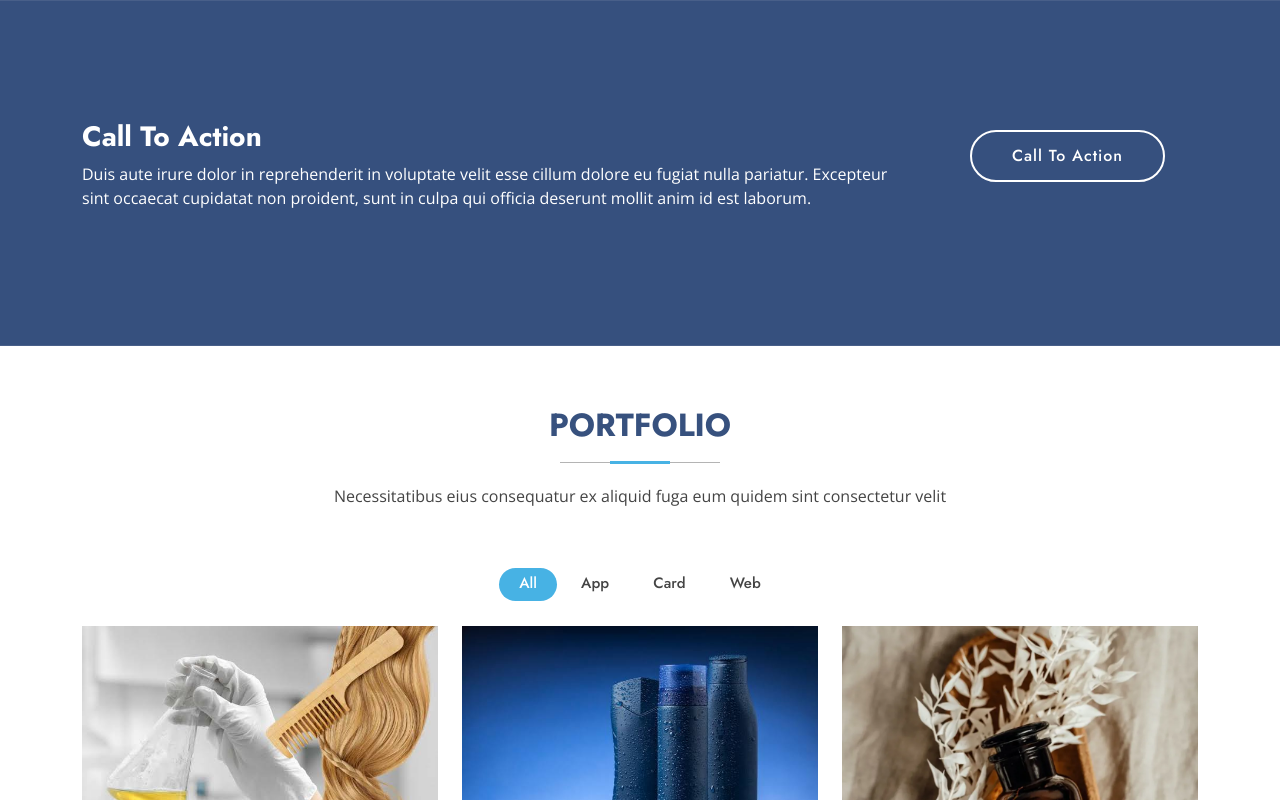
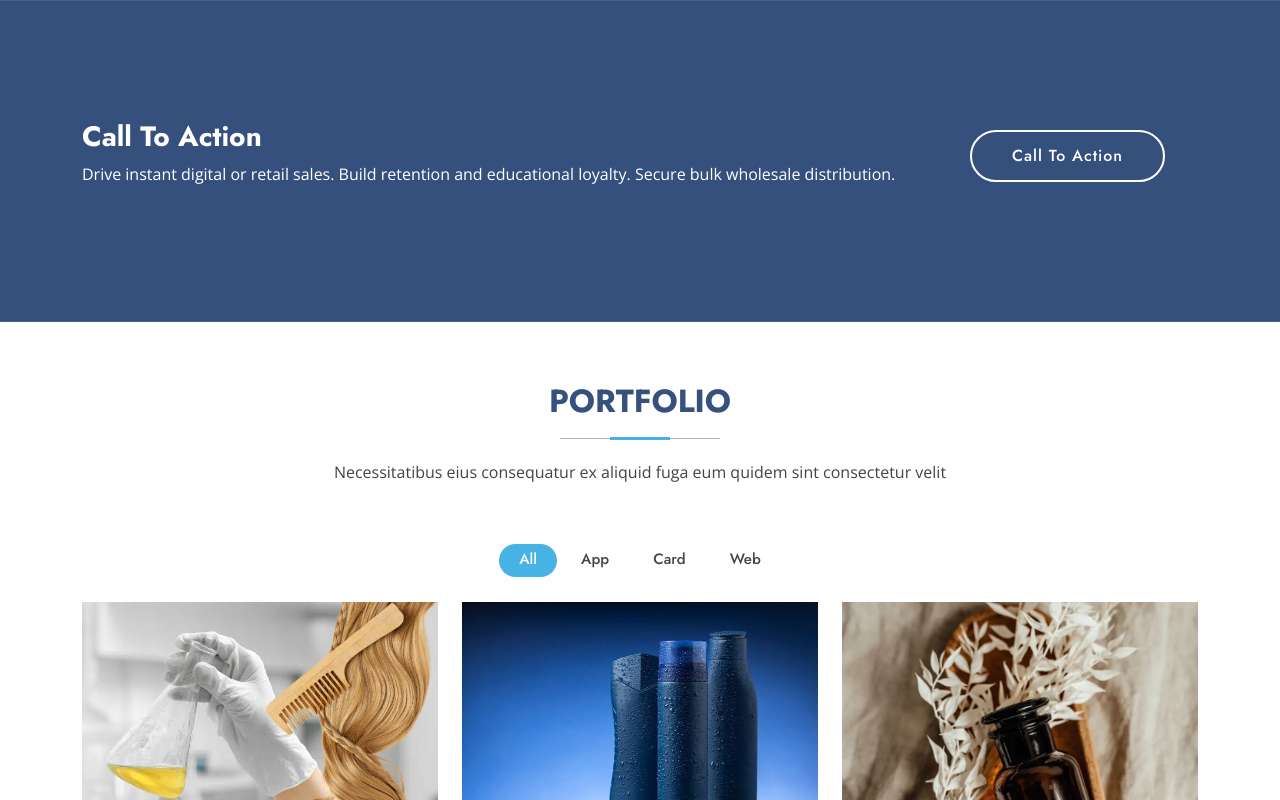
Before and after one commit to badakomora/crowncoil, a plain HTML site: page index.html in a window 1280 px wide. Shown: the part 4140-4940 px from the top of the page. Drawn offline with nearby package versions, Linux system fonts and the light colour scheme.

Commit message:
call to action

```diff
--- a/index.html
+++ b/index.html
@@ -472,7 +472,7 @@ Product Affordability & Ease</h3>
         <div class="row" data-aos="zoom-in" data-aos-delay="100">
           <div class="col-xl-9 text-center text-xl-start">
             <h3>Call To Action</h3>
-            <p>Duis aute irure dolor in reprehenderit in voluptate velit esse cillum dolore eu fugiat nulla pariatur. Excepteur sint occaecat cupidatat non proident, sunt in culpa qui officia deserunt mollit anim id est laborum.</p>
+            <p>Drive instant digital or retail sales. Build retention and educational loyalty. Secure bulk wholesale distribution.</p>
           </div>
           <div class="col-xl-3 cta-btn-container text-center">
             <a class="cta-btn align-middle" href="#">Call To Action</a>
```
